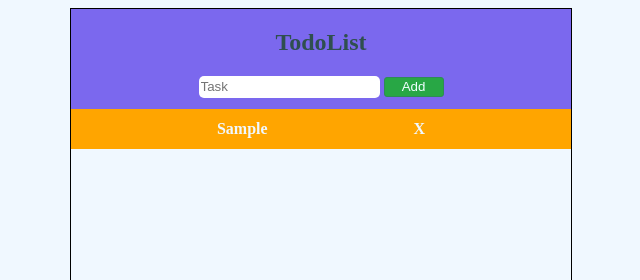
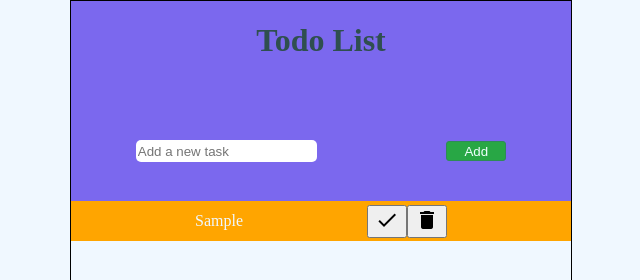
Before and after one commit to aluiscode/todolist, a plain HTML site: page index.html in a window 1280 px wide. Both pictures are taken after typing "Sample" into the empty fields and a click on the button "Add". Shown: the top 280 px of the page, without its empty margins (319-959 px from the left). Drawn offline with Linux system fonts and the light colour scheme.

Commit message:
Refactoring adding icons

```diff
--- a/index.html
+++ b/index.html
@@ -3,24 +3,25 @@
   <head>
     <link rel="stylesheet" href="styles.css">
     <title>TodoList</title>
+    <link href="https://fonts.googleapis.com/icon?family=Material+Icons"rel="stylesheet">
   </head>
   <body>
     <div class="todolist">
-      <section class="todolist__header">
-        <div class="todolist__header--title">
-          <h1>TodoList</h1>
-        </div>
-        <div class="todolist__header--input">
-          <input id="newTask" type="text" placeholder="Task">
-          <button onclick="newElement()" class="button">Add</button>
-        </div>
-      </section>
+      <header class="todolist__header">
+        <h1>Todo List</h1>
+      </header>
 
-      <section class="todolist__list">
-        <ul id=todolist__list--menu>
-          </ul>
+      <form class="todolist__addTask">
+        <input class="todolist__addTask--input" placeholder="Add a new task">
+        <button class="todolist__addTask--button" >Add</button>
+      </form>
+
+      <section class="list">
+        <ul class="list__menu">
+        </ul>
       </section>
     </div>
+
     <script src="index.js"></script>
   </body>
 </html>
--- a/index.js
+++ b/index.js
@@ -1,61 +1,78 @@
-// // Create a "close" button and append it to each list item
-// var myNodelist = document.getElementsByTagName("LI");
-// var i;
-// for (i = 0; i < myNodelist.length; i++) {
-//   var span = document.createElement("SPAN");
-//   var txt = document.createTextNode("\u00D7");
-//   span.className = "close";
-//   span.appendChild(txt);
-//   myNodelist[i].appendChild(span);
-// }
+//Selectors
+const todoInput = document.querySelector('.todolist__addTask--input');
+const todoButton = document.querySelector('.todolist__addTask--button');
+const todoList = document.querySelector('.list__menu');
 
 
+//Functions
+const addTask = (e) => {
+  e.preventDefault();
 
-// // Click on a close button to hide the current list item
-// var close = document.getElementsByClassName("close");
-// var i;
-// for (i = 0; i < close.length; i++) {
-//   close[i].onclick = function() {
-//     var div = this.parentElement;
-//     div.style.display = "none";
-//   }
-// }
+  //<div>
+  const todoDiv = document.createElement('div');
+  todoDiv.classList.add('list')
+
+  //<li>
+  const task = document.createElement('li');
+  task.classList.add('list--item');
+  //getIput valur from input
+  const input= todoInput.value;
+  const textIput = document.createTextNode(input);
+  todoInput.value='';
+  task.appendChild(textIput);
+  todoDiv.appendChild(task)
+
+  //Container buttons
+  const buttonContainer = document.createElement('div');
+  buttonContainer.classList.add('list__actions')
+
+  //Completed <button>
+  const completedButton = document.createElement('button');
+  completedButton.innerHTML = '<span class="material-icons">done</span>';
+  completedButton.classList.add('list__actions--completed')
+  buttonContainer.appendChild(completedButton);
+
+  //Trash <button>
+  const trashButton = document.createElement('button');
+  trashButton.innerHTML = '<span class="material-icons">delete</span>';
+  trashButton.classList.add('list__actions--completed')
+  buttonContainer.appendChild(trashButton);
+
+  //append Buttons to div
+  todoDiv.appendChild(buttonContainer);
+
+  //append to list
+  todoList.appendChild(todoDiv);
+
+}
+
+//Events
+todoButton.addEventListener('click', addTask);
 
 
 
 
-// // Add a "checked" symbol when clicking on a list item
-// var list = document.querySelector('ul');
-// list.addEventListener('click', function(ev) {
-//   if (ev.target.tagName === 'LI') {
-//     ev.target.classList.toggle('checked');
+// // Create a new list item when clicking on the "Add" button
+// function newElement() {
+//   var inputValue = document.getElementById("newTask").value;
+//   var t = document.createTextNode(inputValue);
+//   const li = document.createElement("li");
+//   if (inputValue === '') {
+//     alert("You must write something!");
+//   } else {
+//     li.appendChild(t);
+//     document.getElementById("todolist__list--menu").appendChild(li);
 //   }
-// }, false);
+//   document.getElementById("newTask").value = "";
 
+//   var span = document.createElement("span");
+//   var txt = document.createTextNode("X");
+//   span.className = "close";
+//   span.appendChild(txt);
+//   li.appendChild(span);
 
-
-
-// Create a new list item when clicking on the "Add" button
-function newElement() {
-  var inputValue = document.getElementById("newTask").value;
-  var t = document.createTextNode(inputValue);
-  const li = document.createElement("li");
-  if (inputValue === '') {
-    alert("You must write something!");
-  } else {
-    li.appendChild(t);
-    document.getElementById("todolist__list--menu").appendChild(li);
-  }
-  document.getElementById("newTask").value = "";
-
-  var span = document.createElement("span");
-  var txt = document.createTextNode("X");
-  span.className = "close";
-  span.appendChild(txt);
-  li.appendChild(span);
-
-  span.onclick = function() {
-    let li = this.parentElement;
-    li.style.display = "none";
-  }
-}
+//   span.onclick = function() {
+//     let li = this.parentElement;
+//     li.style.display = "none";
+//   }
+// }
--- a/styles.css
+++ b/styles.css
@@ -1,10 +1,8 @@
 body{
+  margin: 0;
+  padding: 0;
   background-color: aliceblue;
 }
-
-/* h1,h2.h3,h4,h5{
-  margin: 0;
-} */
 
 .todolist{
   border: 1px solid black;
@@ -21,23 +19,33 @@ body{
   background-color: mediumslateblue;
 }
 
-.todolist__header--title{
+.todolist__header h1{
   color: darkslategray;
 }
 
-.todolist__header--input input{
+.todolist__addTask{
+  display: flex;
+  justify-content: space-around;
+  align-items: center;
+  height: 100px;
+  width: 100%;
+  margin: 0 auto;
+  background-color: mediumslateblue;
+}
+
+.todolist__addTask input{
   height: 20px;
   border-radius: 5px;
   border: none;
   outline: none;
 }
 
-.todolist__header--input input:hover{
+.todolist__addTask input:hover{
   box-shadow: 0 1px 6px 0 #20212447;
   border-color: #dfe1e500;
 }
 
-button{
+.todolist__addTask button{
   height: 20px;
   width: 60px;
   border: 1px solid seagreen;
@@ -47,38 +55,50 @@ button{
 
 }
 
-button:hover{
+.todolist__addTask button:hover{
   background-color: forestgreen;
 }
 
-button:active{
+.todolist__addTask button:active{
   background-color: forestgreen;
   border: none;
 }
 
-.todolist__list{
-  height: auto;
+.list__menu{
+  margin: 0;
+  padding: 0;
+  height: 100%;
+  width: 100%;
 }
 
-#todolist__list--menu{
-  margin-top: 0;
-  padding: 0;
+.list{
+  display: flex;
+  justify-content: space-evenly;
+  align-items: center;
+  width: 100%;
+  height: 40px;
 }
 
-#todolist__list--menu li{
+.list--item{
+  list-style: none;
+}
+
+
+/* .list__menu li{
+  display: flex;
+  justify-content: space-around;
   height: 40px;
-  display: flex;
-  justify-content: space-evenly;
   align-items: center;
   list-style: none;
   font-weight: 550;
 }
 
-#todolist__list--menu li span{
+.list__menu li span{
   cursor: pointer;
 }
+*/
 
-li:nth-child(2n+1){
+.list:nth-child(2n+1){
   background-color: orange;
   color: aliceblue;
 }
```
